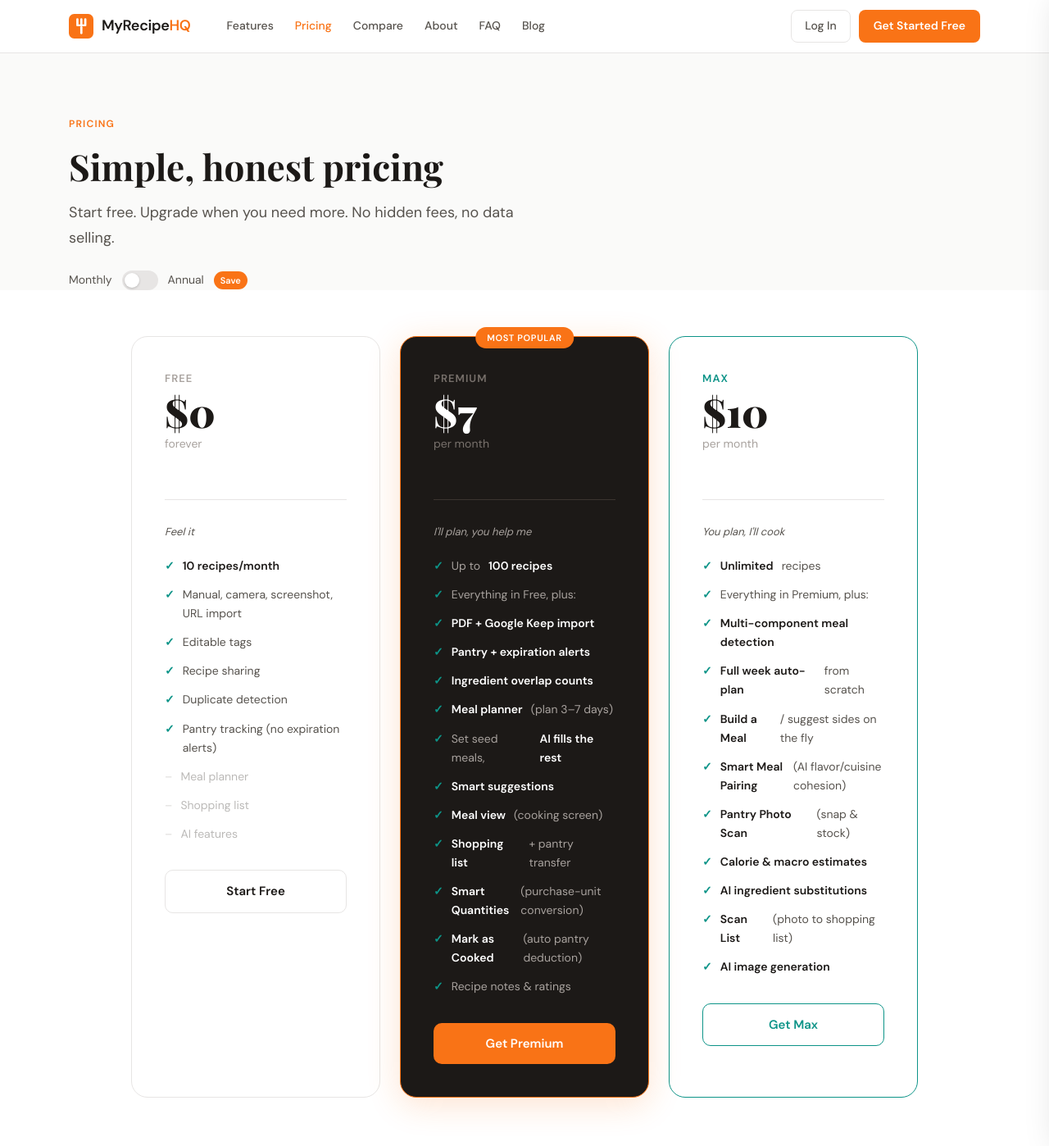
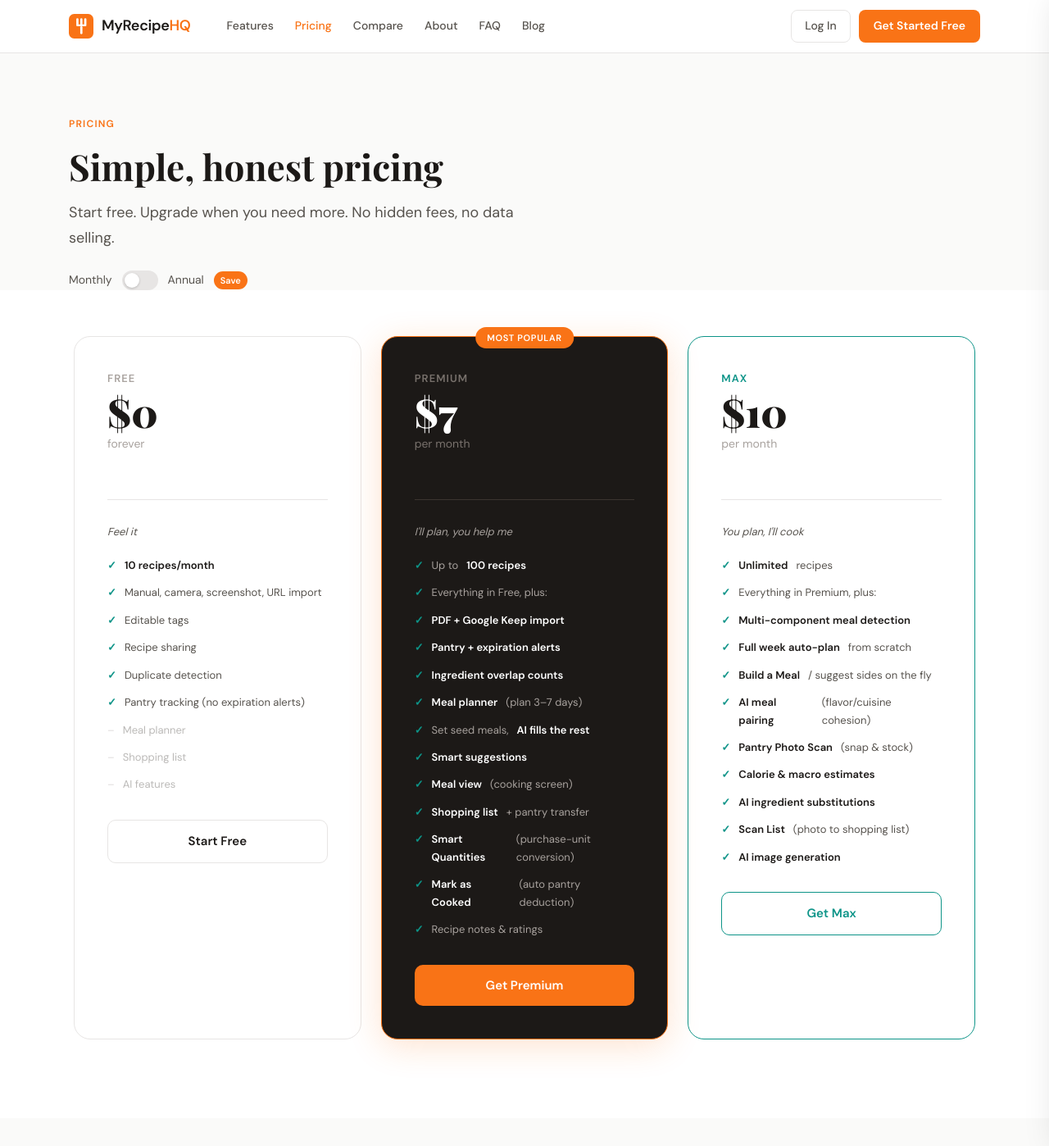
Before and after one commit to bgerlach463/recipehq-site, a Jekyll site: the page built from pricing/index.html, in a window 1280 px wide and 1400 px high. Shown: the whole window at 82% size. Built offline with Jekyll 4.4.1, drawn with Linux system fonts in a browser that asks for light colours.

Commit message:
Fix pricing page — remove prices from FAQ, fix wrapping, widen grid
- Removed dollar amounts from "Premium vs Max" FAQ answer — pricing cards handle that
- "Smart Meal Pairing" → "AI meal pairing" to prevent mobile wrapping
- Widened pricing grid from 960px to 1100px so feature names don't wrap on desktop
- Reduced plan feature font size from 14px to 13px for better fit

Co-Authored-By: Claude Opus 4.6 (1M context) <noreply@anthropic.com>

```diff
--- a/css/style.css
+++ b/css/style.css
@@ -370,7 +370,7 @@ section { padding: 96px 0; }
 }
 .pricing-grid {
   display: grid; grid-template-columns: repeat(3, 1fr); gap: 24px;
-  max-width: 960px; margin: 56px auto 0; padding-bottom: 96px;
+  max-width: 1100px; margin: 56px auto 0; padding-bottom: 96px;
 }
 .plan-card {
   border-radius: 20px; padding: 40px; border: 1px solid var(--border);
@@ -401,7 +401,7 @@ section { padding: 96px 0; }
 .plan-divider { height: 1px; background: var(--border); margin-bottom: 28px; }
 .plan-card.featured .plan-divider { background: #3C3530; }
 .plan-features { list-style: none; display: flex; flex-direction: column; gap: 12px; margin-bottom: 32px; }
-.plan-features li { display: flex; gap: 10px; font-size: 14px; color: var(--mid); }
+.plan-features li { display: flex; gap: 10px; font-size: 13px; color: var(--mid); }
 .plan-card.featured .plan-features li { color: #A8A29E; }
 .plan-features li.included::before { content: '✓'; color: var(--teal); font-weight: 700; }
 .plan-features li.not-included { opacity: .4; }
--- a/pricing/index.html
+++ b/pricing/index.html
@@ -168,7 +168,7 @@ body_scripts: |
           <li class="included"><strong>Multi-component meal detection</strong></li>
           <li class="included"><strong>Full week auto-plan</strong> from scratch</li>
           <li class="included"><strong>Build a Meal</strong> / suggest sides on the fly</li>
-          <li class="included"><strong>Smart Meal Pairing</strong> (AI flavor/cuisine cohesion)</li>
+          <li class="included"><strong>AI meal pairing</strong> (flavor/cuisine cohesion)</li>
           <li class="included"><strong>Pantry Photo Scan</strong> (snap &amp; stock)</li>
           <li class="included"><strong>Calorie &amp; macro estimates</strong></li>
           <li class="included"><strong>AI ingredient substitutions</strong></li>
@@ -191,7 +191,7 @@ body_scripts: |
       </div>
       <div class="faq-item" onclick="toggleFaq(this)">
         <button class="faq-q">What's the difference between Premium and Max? <span class="faq-chevron">⌄</span></button>
-        <div class="faq-a">Premium ($7/mo, or $5/mo billed annually) gives you the core planning experience — meal planner, smart suggestions, shopping list with purchase-unit conversion, pantry with expiration alerts and auto-deduction when you cook, and PDF/Keep import. You plan, AI assists. Max ($10/mo, or $8/mo billed annually) lets AI do the heavy lifting — full auto-plan with smart meal pairing, Build a Meal, pantry photo scan, calorie &amp; macro estimates, AI substitutions, and AI images. Start free and upgrade when you're ready.</div>
+        <div class="faq-a">Premium gives you the core planning experience — meal planner, smart suggestions, shopping list with purchase-unit conversion, pantry with expiration alerts and auto-deduction when you cook, and PDF/Keep import. You plan, AI assists. Max lets AI do the heavy lifting — full auto-plan with smart meal pairing, Build a Meal, pantry photo scan, calorie &amp; macro estimates, AI substitutions, and AI images. Start free and upgrade when you're ready.</div>
       </div>
       <div class="faq-item" onclick="toggleFaq(this)">
         <button class="faq-q">Can I cancel anytime? <span class="faq-chevron">⌄</span></button>
```
